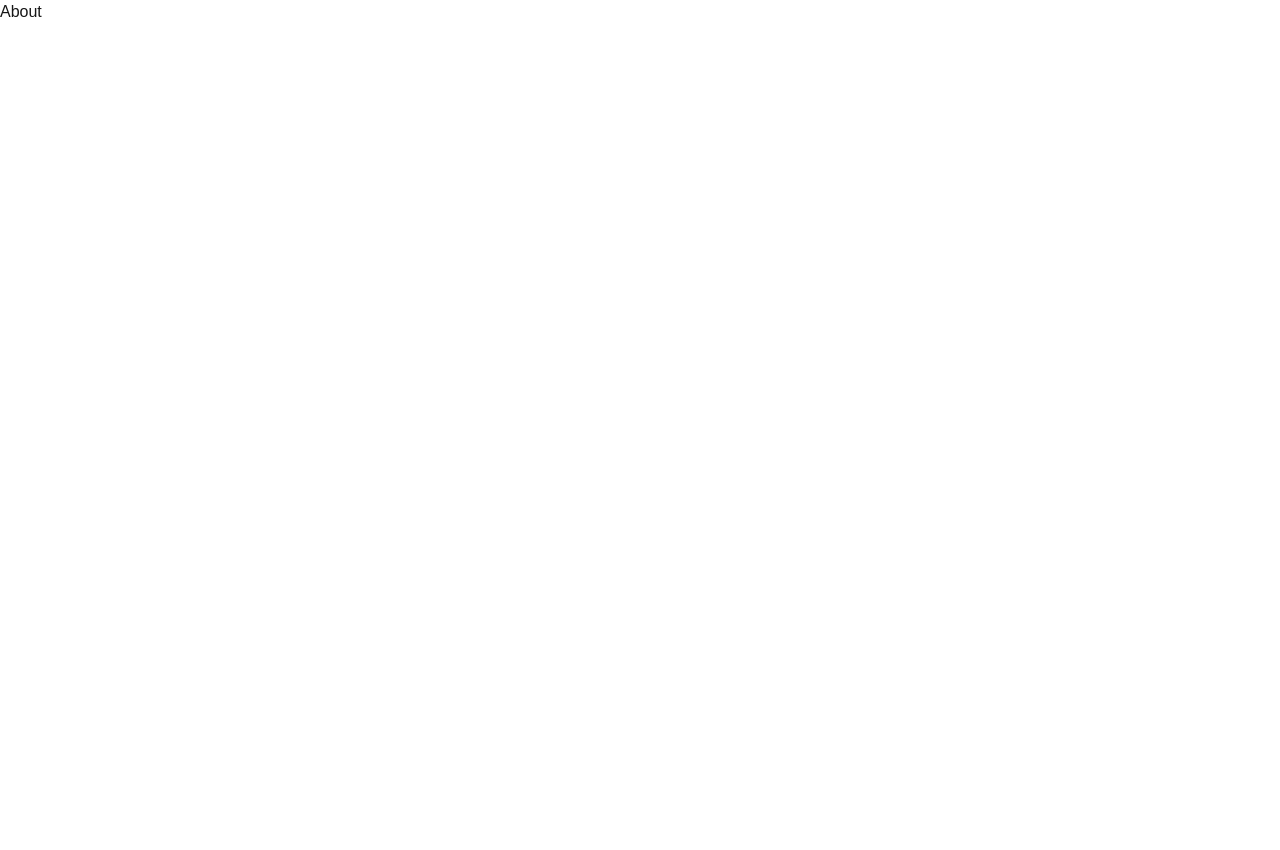
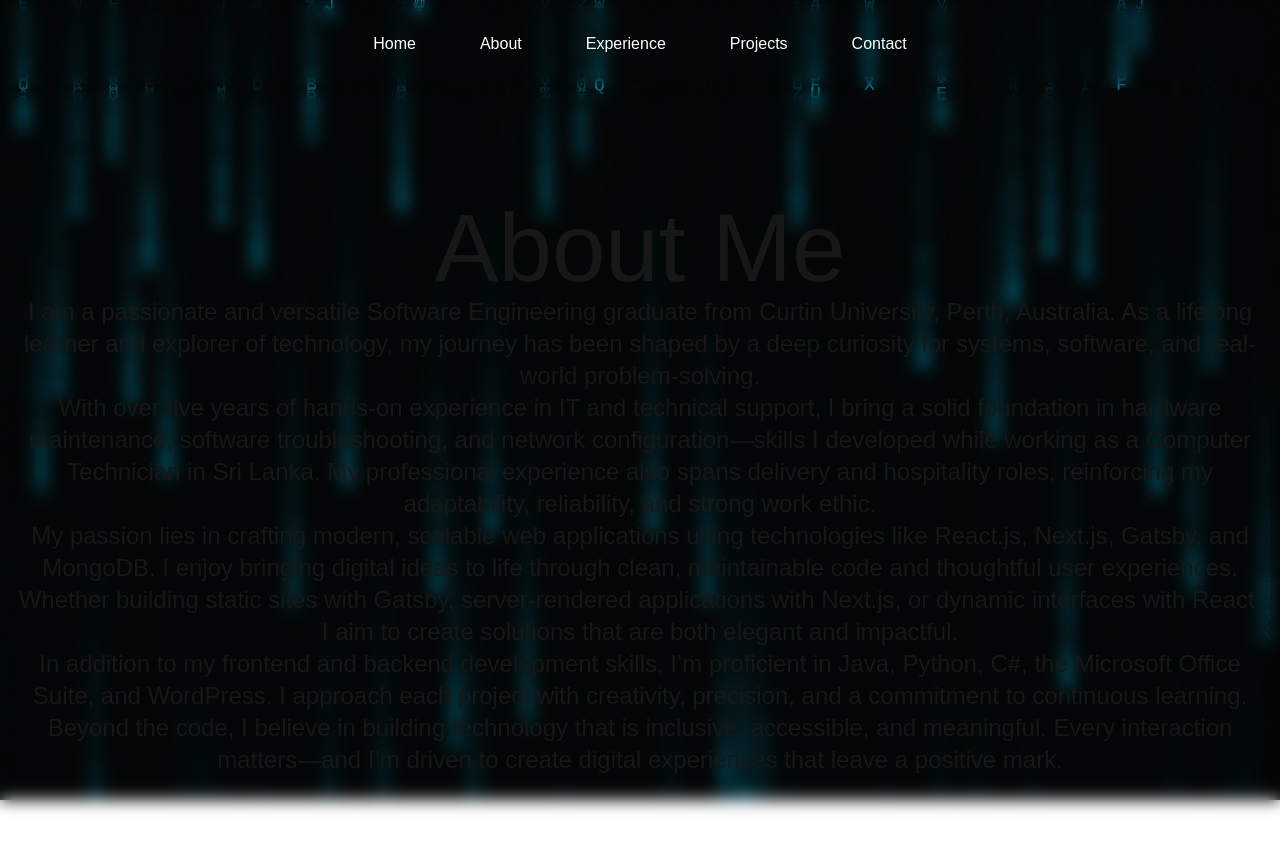
Before and after one commit to axcel-blade/portfolio, a Next.js app: page /about in a window 1280 px wide. Shown: the top 850 px of the page. Before the commit the page ends 800 px from the top, so only its background shows below. Built offline with nearby package versions, Linux system fonts and the light colour scheme.

Commit message:
Add about paragraph

```diff
--- a/src/app/about/page.tsx
+++ b/src/app/about/page.tsx
@@ -1,15 +1,39 @@
 import React from 'react'
 import Header from '@/app/components/header'
 import Particles from "@/app/components/particles"
+import MatrixRain from "@/app/components/MatrixRain"
 
 export default function About() {
     return (
         <div>
-            <main>
-                <Header/>
-                <Particles className="absolute inset-0 -z-10 animate-fade-in" quantity={100}/>
-                <h1>About</h1>
-            </main>
+            {/*Header*/}
+            <Header/>
+
+            {/*Background animation*/}
+            {/*<Particles  className="absolute inset-0 -z-10 animate-fade-in" quantity={100}/>*/}
+            <MatrixRain />
+
+            {/*Body*/}
+            <div className=" flex flex-col max-w-screen-xl mx-auto px-4 text-center justify-center h-screen backdrop-blur-sm">
+                <div>
+                    <span className='text-8xl'>
+                        About Me
+                    </span>
+                </div>
+                <div>
+                    <span className='text-2xl'>
+                        I am a passionate and versatile Software Engineering graduate from Curtin University, Perth, Australia. As a lifelong learner and explorer of technology, my journey has been shaped by a deep curiosity for systems, software, and real-world problem-solving.<br/>
+
+                        With over five years of hands-on experience in IT and technical support, I bring a solid foundation in hardware maintenance, software troubleshooting, and network configuration—skills I developed while working as a Computer Technician in Sri Lanka. My professional experience also spans delivery and hospitality roles, reinforcing my adaptability, reliability, and strong work ethic.<br/>
+
+                        My passion lies in crafting modern, scalable web applications using technologies like React.js, Next.js, Gatsby, and MongoDB. I enjoy bringing digital ideas to life through clean, maintainable code and thoughtful user experiences. Whether building static sites with Gatsby, server-rendered applications with Next.js, or dynamic interfaces with React, I aim to create solutions that are both elegant and impactful.<br/>
+
+                        In addition to my frontend and backend development skills, I’m proficient in Java, Python, C#, the Microsoft Office Suite, and WordPress. I approach each project with creativity, precision, and a commitment to continuous learning.<br/>
+
+                        Beyond the code, I believe in building technology that is inclusive, accessible, and meaningful. Every interaction matters—and I’m driven to create digital experiences that leave a positive mark.<br/>
+                    </span>
+                </div>
+            </div>
         </div>
     )
 }
--- a/src/app/components/Header.tsx
+++ b/src/app/components/Header.tsx
@@ -3,7 +3,7 @@ import Link from 'next/link'
 export default function Header() {
     return (
         <header>
-            <div className="flex justify-center position: fixed top-0 left-0 right-0 z-10">
+            <div className="flex justify-center position: relative top-0 left-0 right-0 z-10 backdrop-blur-sm">
                 {/* This is hover underline
                 className="px-8 py-8 relative inline-block text-white cursor-pointer after:content-[''] after:absolute after:left-0 after:bottom-0 after:w-0 after:h-[2px] after:bg-white after:transition-all after:duration-300 hover:after:w-full"
                 */}
```
